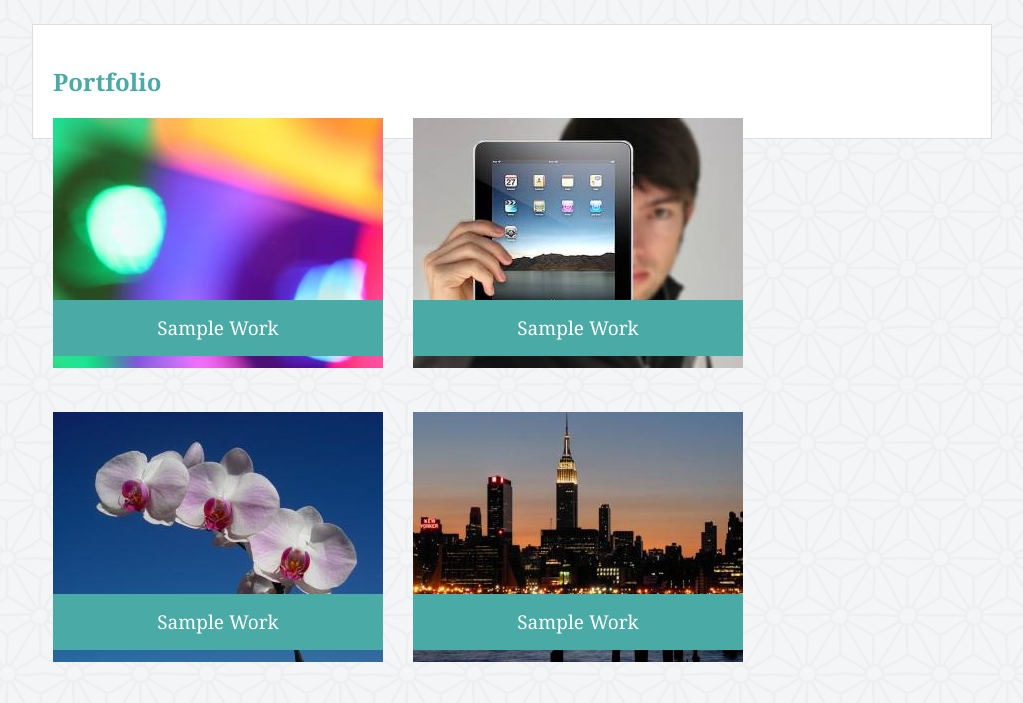
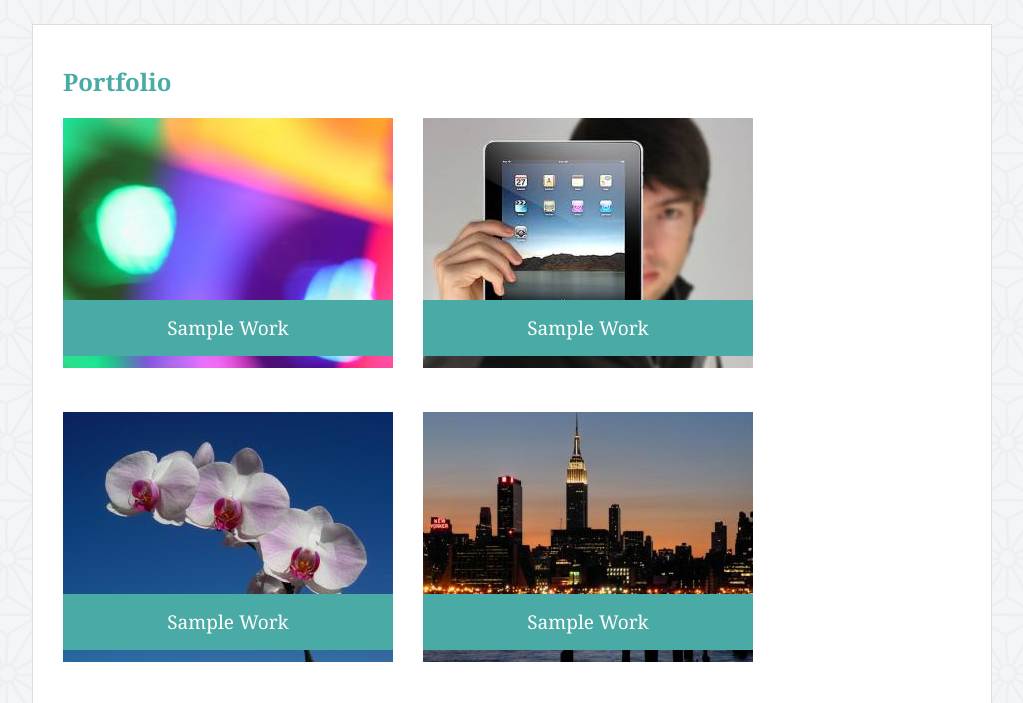
Before and after one commit to Cobalt7291/Basic-Portfolio, a plain HTML site: page portfolio.html in a window 1280 px wide. Shown: the part 76-779 px from the top of the page, without its empty margins (128-1151 px from the left). Drawn offline with Linux system fonts and the light colour scheme.

Commit message:
portfolio background height fixed to contain all sample work images

```diff
--- a/assets/css/style.css
+++ b/assets/css/style.css
@@ -58,6 +58,17 @@ body {
     background-color: #ffffff;
     padding: 20px;
     border: 1px solid #dddddd;
+    padding-left: 30px;
+}
+
+/* Had to add this section for the portfolio because I could not figure out how to get the white background to include the images */
+.contentportfolio {
+    margin-top: 100px;
+    background-color: #ffffff;
+    padding: 20px;
+    border: 1px solid #dddddd;
+    padding-left: 30px;
+    height: 950px;
 }
 
 h2 {
--- a/portfolio.html
+++ b/portfolio.html
@@ -28,7 +28,7 @@
 
 <!--page content-->
 <div class="container">
-<section class="content">
+<section class="contentportfolio">
     <h2>Portfolio</h2>
     <!--5 images for sample work-->
     <div class="image">
```
